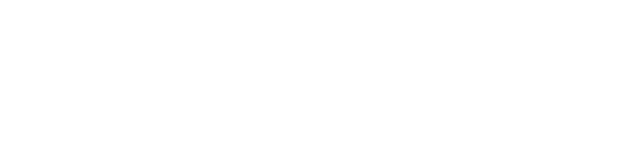
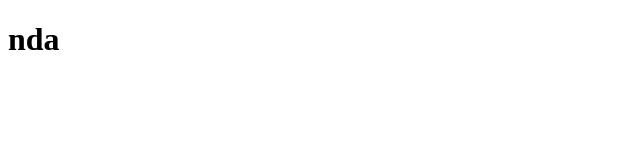
Before and after one commit to FedeMeson/rollingMed, a website built with webpack: page src/index.html in a window 1280 px wide. Shown: the whole page, without its empty margins (0-640 px from the left). Built offline with nearby package versions, Linux system fonts and the light colour scheme.

Commit message:
initial commit

```diff
--- a/src/index.html
+++ b/src/index.html
@@ -7,6 +7,6 @@
     <title>Document</title>
 </head>
 <body>
-
+    <h1>nda</h1>
 </body>
 </html>
```
